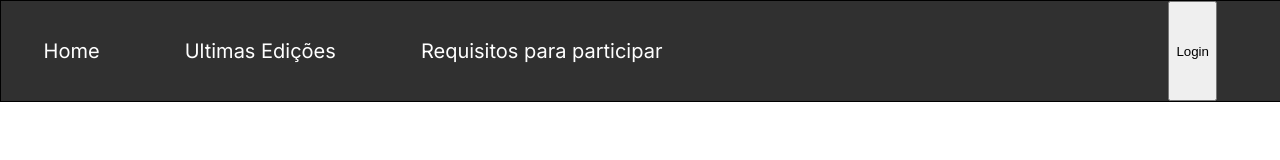
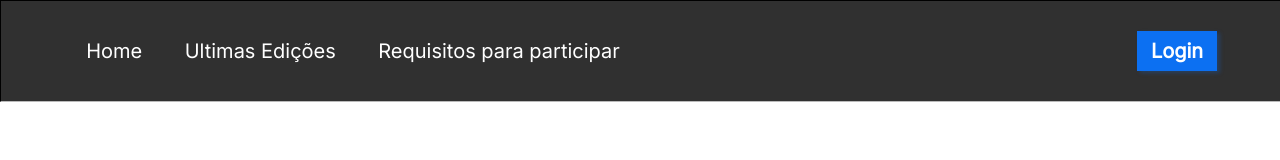
Before and after one commit to carlos3245/Bootcamp-DNC, a plain HTML site: page index.html in a window 1280 px wide. Drawn offline with Linux system fonts and the light colour scheme.

Commit message:
termino do cabeçalho

```diff
--- a/index.html
+++ b/index.html
@@ -22,12 +22,16 @@
 
             display: flex;
             justify-content: space-between;
+            align-items: center;
+            border-bottom: 1px solid #bababa;
        }
        #menu{
             display:flex;
-            width: 55%;
+            width: 45%;
             justify-content: space-around;
             align-items: center;
+
+            margin-left:5%;
        }
 
        #principal div a{
@@ -37,9 +41,24 @@
             color: #FFFFFF;
             text-decoration: none;
        }
+            #principal div a:hover{
+                color:#aaa9a9;
+            }
 
        #principal button{
             margin-right: 5%;
+            background-color: #0C70F2;
+            border: 0px;
+
+            height: 40px;
+            width: 80px;
+
+            font-family: 'inter';
+            font-size: 20px;
+            font-weight: 600;
+            color: #FFFFFF;
+
+            box-shadow: 3px 2px 4px rgba(12, 112, 242, 0.25);
        }
 
     </style>
```
